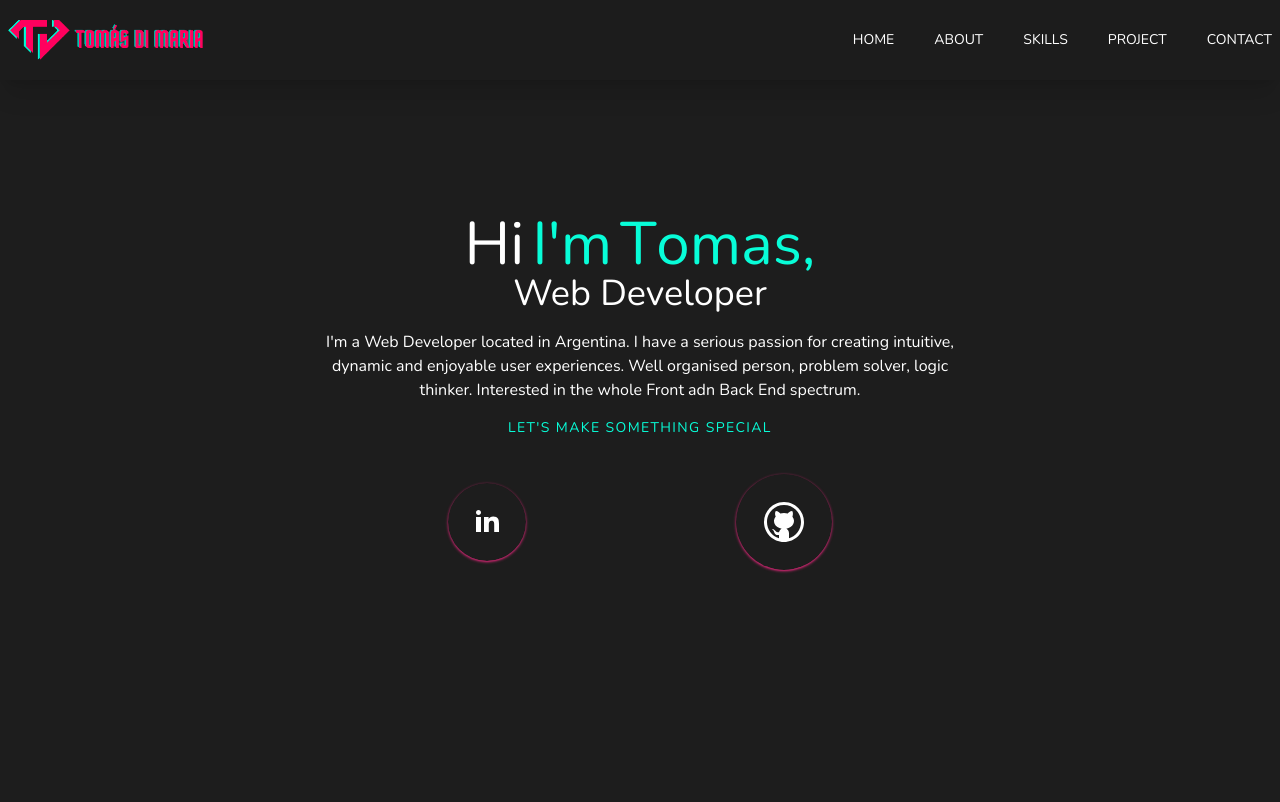
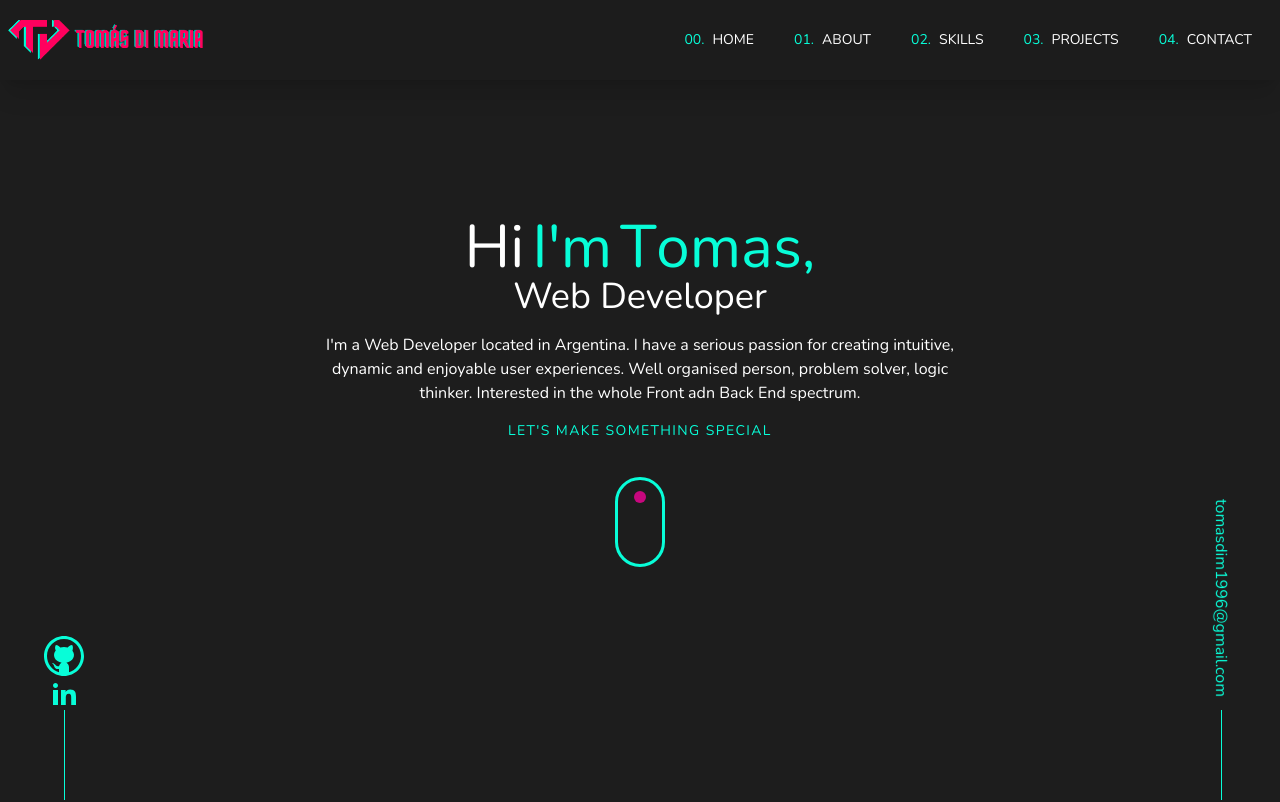
Before and after one commit to tomasdim/portfolio-ts, a Next.js app: page / in a window 1280 px wide. Shown: the top 802 px of the page. Built offline with nearby package versions, Linux system fonts and the light colour scheme.

Commit message:
Added Sides component

```diff
--- a/components/AboutMe.tsx
+++ b/components/AboutMe.tsx
@@ -14,7 +14,7 @@ const AboutMe = () => {
   return (
     <div id='about' className='w-full p-2 pb-20'>
       <div className='max-w-[1240px] mx-auto flex flex-col h-full'>
-        <div className='flex text-xl tracking-widest uppercase text-white'>
+        <div className='flex text-xl tracking-widest uppercase text-white md:ml-[170px]'>
           <p className='text-teal mr-2'>00.</p>About Me
         </div>
       </div>
--- a/components/Contact.tsx
+++ b/components/Contact.tsx
@@ -45,7 +45,7 @@ const Contact = () => {
   };
 
   return (
-    <div>
+    <div className='sm:px-[217px]'>
       <div className='max-w-[1240px] mx-auto flex p-2'>
         <div className='flex text-xl tracking-widest uppercase text-white'>
           <p id='contact' className='text-teal mr-2'>
--- a/components/Main.tsx
+++ b/components/Main.tsx
@@ -34,13 +34,14 @@ const Main = () => {
           <p className='uppercase text-sm tracking-widest text-teal'>
             Let&apos;s make something special
           </p>
-          <div className='flex items-center lg:mt-5 justify-between max-w-xs md:max-w-sm  m-auto py-4'>
-            <div className='rounded-full shadow shadow-pink-600 p-6 cursor-pointer hover:scale-110 ease-in duration-300'>
+          <div className='flex items-center lg:mt-5 justify-center max-w-xs md:max-w-sm  m-auto py-4'>
+            <div className='mouse'></div>
+            {/* <div className='rounded-full shadow shadow-pink-600 p-6 cursor-pointer hover:scale-110 ease-in duration-300'>
               <LinkedInIcon />
             </div>
             <div className='rounded-full shadow shadow-pink-600 p-6 cursor-pointer hover:scale-110 ease-in duration-300'>
               <IconGithub className='text-white' />
-            </div>
+            </div> */}
           </div>
         </div>
       </div>
--- a/components/Navbar.tsx
+++ b/components/Navbar.tsx
@@ -14,31 +14,51 @@ export default function Example() {
         <div className='flex items-center justify-center'>
           <img className='h-10' src='/img/logotdlong.png'></img>
         </div>
-        <ul className='hidden md:flex'>
+        <ul className='hidden md:flex mr-5'>
           <Link href='/#home'>
-            <li className='ml-10 text-white hover:text-teal text-sm  ease-in duration-500 cursor-pointer uppercase '>
+            <div className='flex ml-10 cursor-pointer'>
+              <p className='text-teal text-sm '>00.</p>
+              <div className='mx-1'></div>
+              <li className=' text-white hover:text-teal text-sm  ease-in duration-500  uppercase '>
                 Home
               </li>
+            </div>
           </Link>
           <Link href='/#about'>
-            <li className='ml-10 text-white hover:text-teal text-sm  ease-in duration-500 cursor-pointer uppercase  '>
+            <div className='flex ml-10 cursor-pointer'>
+              <p className='text-teal text-sm '>01.</p>
+              <div className='mx-1'></div>
+              <li className=' text-white hover:text-teal text-sm  ease-in duration-500  uppercase '>
                 About
               </li>
+            </div>
           </Link>
           <Link href='/#skills'>
-            <li className='ml-10 text-white hover:text-teal text-sm  ease-in duration-500 cursor-pointer uppercase  '>
+            <div className='flex ml-10 cursor-pointer'>
+              <p className='text-teal text-sm '>02.</p>
+              <div className='mx-1'></div>
+              <li className=' text-white hover:text-teal text-sm  ease-in duration-500  uppercase '>
                 Skills
               </li>
+            </div>
           </Link>
           <Link href='/#projects'>
-            <li className='ml-10 text-white hover:text-teal text-sm  ease-in duration-500 cursor-pointer uppercase  '>
-              Project
+            <div className='flex ml-10 cursor-pointer'>
+              <p className='text-teal text-sm '>03.</p>
+              <div className='mx-1'></div>
+              <li className=' text-white hover:text-teal text-sm  ease-in duration-500  uppercase '>
+                Projects
               </li>
+            </div>
           </Link>
           <Link href='/#contact'>
-            <li className='ml-10 text-white hover:text-teal  ease-in duration-500 cursor-pointer text-sm uppercase  '>
+            <div className='flex ml-10 cursor-pointer'>
+              <p className='text-teal text-sm '>04.</p>
+              <div className='mx-1'></div>
+              <li className=' text-white hover:text-teal text-sm  ease-in duration-500  uppercase '>
                 Contact
               </li>
+            </div>
           </Link>
         </ul>
         <div onClick={handleNav} className='md:hidden'>
@@ -69,7 +89,7 @@ export default function Example() {
               ></img>
               <div
                 onClick={handleNav}
-                className='rounded-full shadow-lg shadow-pink-600 p-3 cursor-pointer'
+                className='rounded-full shadow shadow-pink-600 p-3 cursor-pointer'
               >
                 <CloseIcon />
               </div>
@@ -115,11 +135,11 @@ export default function Example() {
                 Let&apos;s connect
               </p>
               <div className='flex items-center gap-10 my-4 w-full sm:w-[80%]'>
-                <div className='rounded-full shadow-lg shadow-teal p-3 cursor-pointer hover:scale-105 ease-in duration-300'>
-                  <LinkedInIcon />
+                <div className='rounded-full shadow shadow-teal p-3 cursor-pointer hover:scale-105 ease-in duration-300'>
+                  <LinkedInIcon className='text-white h-10 w-10' />
                 </div>
-                <div className='rounded-full shadow-lg shadow-teal p-3 cursor-pointer hover:scale-105 ease-in duration-300'>
-                  <IconGithub />
+                <div className='rounded-full shadow shadow-teal p-3 cursor-pointer hover:scale-105 ease-in duration-300'>
+                  <IconGithub className='text-white' />
                 </div>
               </div>
             </div>
--- a/components/Projects.tsx
+++ b/components/Projects.tsx
@@ -25,7 +25,7 @@ Material UI for some material components.`,
 
 const Projects = () => {
   return (
-    <div id='projects' className='w-full px-4 sm:px-40 pb-20'>
+    <div id='projects' className='w-full px-4 md:px-[217px] pb-20'>
       <div className='max-w-[1240px] mx-auto flex flex-col h-full'>
         <div className='text-xl flex tracking-widest uppercase text-white'>
           <p className='text-teal mr-2 mb-5'>02.</p> Projects
@@ -56,14 +56,14 @@ const Projects = () => {
                     <div className='mx-2'>
                       <Link href='https://www.github.com'>
                         <a target='_blank' rel='noopener noreferrer'>
-                          <IconGithub className='hover:text-teal h-8 w-8' />
+                          <IconGithub className='hover:text-teal h-8 w-8 ease-in duration-300' />
                         </a>
                       </Link>
                     </div>
                     <div className='mx-2 mt-0.5'>
                       <Link href='https://www.google.com'>
                         <a target='_blank' rel='noopener noreferrer'>
-                          <OpenTab className='hover:text-teal h-7 w-7' />
+                          <OpenTab className='hover:text-teal h-7 w-7 ease-in duration-300' />
                         </a>
                       </Link>
                     </div>
@@ -118,14 +118,14 @@ const Projects = () => {
                     <div className='mx-2'>
                       <Link href='https://www.github.com'>
                         <a target='_blank' rel='noopener noreferrer'>
-                          <IconGithub className='hover:text-teal h-8 w-8' />
+                          <IconGithub className='hover:text-teal h-8 w-8 ease-in duration-300' />
                         </a>
                       </Link>
                     </div>
                     <div className='mx-2 mt-0.5'>
                       <Link href='https://www.google.com'>
                         <a target='_blank' rel='noopener noreferrer'>
-                          <OpenTab className='hover:text-teal h-7 w-7' />
+                          <OpenTab className='hover:text-teal h-7 w-7 ease-in duration-300' />
                         </a>
                       </Link>
                     </div>
--- /dev/null
+++ b/components/Sides.tsx
@@ -0,0 +1,43 @@
+import Link from 'next/link';
+import React from 'react';
+import { IconGithub, LinkedInIcon } from './icons';
+
+const Sides = () => {
+  return (
+    <>
+      <div className='hidden md:block fixed transform rotate-0 text-teal left-10 bottom-0'>
+        <ul>
+          <Link href='https://www.github.com/tomasdim'>
+            <a target='_blank' rel='noopener noreferrer'>
+              <li className='items-center flex hover:-translate-y-1 hover:text-pink-500 ease-in duration-100 justify-center text-teal'>
+                <IconGithub />
+              </li>
+            </a>
+          </Link>
+          <Link href='https://www.linkedin.com/in/tomasdim'>
+            <a target='_blank' rel='noopener noreferrer'>
+              <li className='items-center flex hover:-translate-y-1 hover:text-pink-500 ease-in duration-100 justify-center text-teal'>
+                <LinkedInIcon />
+              </li>
+            </a>
+          </Link>
+          <li className='block w-[1px] h-[90px] mx-auto my-0 bg-teal'></li>
+        </ul>
+      </div>
+      <div className='hidden md:block fixed  text-teal -right-10 bottom-0'>
+        <ul>
+          <Link href='mailto:tomasdim1996@gmail.com'>
+            <a>
+              <li className='transform rotate-90 hover:-translate-y-1 ease-in duration-100 hover:text-pink-500 flex mb-[100px]'>
+                tomasdim1996@gmail.com
+              </li>
+            </a>
+          </Link>
+          <li className='block w-[1px] h-[90px] mx-auto my-0 bg-teal'></li>
+        </ul>
+      </div>
+    </>
+  );
+};
+
+export default Sides;
--- a/components/Skills.tsx
+++ b/components/Skills.tsx
@@ -15,7 +15,7 @@ const skills = [
 
 const Skills = () => {
   return (
-    <div id='skills' className='w-full p-2 pb-20'>
+    <div id='skills' className='w-full px-2 md:px-[217px] pb-20'>
       <div className='max-w-[1240px] mx-auto flex flex-col h-full'>
         <div className='flex text-xl tracking-widest uppercase text-white'>
           <p className='text-teal mr-2'>01.</p>Skills
--- a/components/icons.tsx
+++ b/components/icons.tsx
@@ -43,7 +43,6 @@ export const LinkedInIcon = (props: IconProps) => (
     height='30'
     viewBox='0 0 30 30'
     fill='currentColor'
-    className='text-white'
     {...props}
   >
     <path d='M9,25H4V10h5V25z M6.501,8C5.118,8,4,6.879,4,5.499S5.12,3,6.501,3C7.879,3,9,4.121,9,5.499C9,6.879,7.879,8,6.501,8z M27,25h-4.807v-7.3c0-1.741-0.033-3.98-2.499-3.98c-2.503,0-2.888,1.896-2.888,3.854V25H12V9.989h4.614v2.051h0.065 c0.642-1.18,2.211-2.424,4.551-2.424c4.87,0,5.77,3.109,5.77,7.151C27,16.767,27,25,27,25z'></path>
--- a/pages/index.tsx
+++ b/pages/index.tsx
@@ -6,12 +6,14 @@ import Contact from '../components/Contact';
 import Main from '../components/Main';
 import Navbar from '../components/Navbar';
 import Projects from '../components/Projects';
+import Sides from '../components/Sides';
 import Skills from '../components/Skills';
 
 const Home: NextPage = () => {
   return (
     <div className='max-w-screen max-h-screen'>
       <Navbar />
+      <Sides />
       <Main />
       <AboutMe />
       <Skills />
--- a/styles/globals.css
+++ b/styles/globals.css
@@ -126,3 +126,40 @@ html {
 
   color: #08fdd8; /*For IE*/
 }
+
+.mouse {
+  width: 50px;
+  height: 90px;
+  border: 3px solid #08fdd8;
+  border-radius: 60px;
+  position: relative;
+}
+
+.mouse::before {
+  content: '';
+  width: 12px;
+  height: 12px;
+  position: absolute;
+  top: 10px;
+  left: 50%;
+  transform: translateX(-50%);
+  background-color: #cc0781;
+  border-radius: 50%;
+  opacity: 1;
+  animation: wheel 2s infinite;
+  -webkit-animation: wheel 2s infinite;
+}
+
+@keyframes wheel {
+  to {
+    opacity: 0;
+    top: 60px;
+  }
+}
+
+@-webkit-keyframes wheel {
+  to {
+    opacity: 0;
+    top: 60px;
+  }
+}
```
Lines whose indentation alone changed are shown as unchanged.
